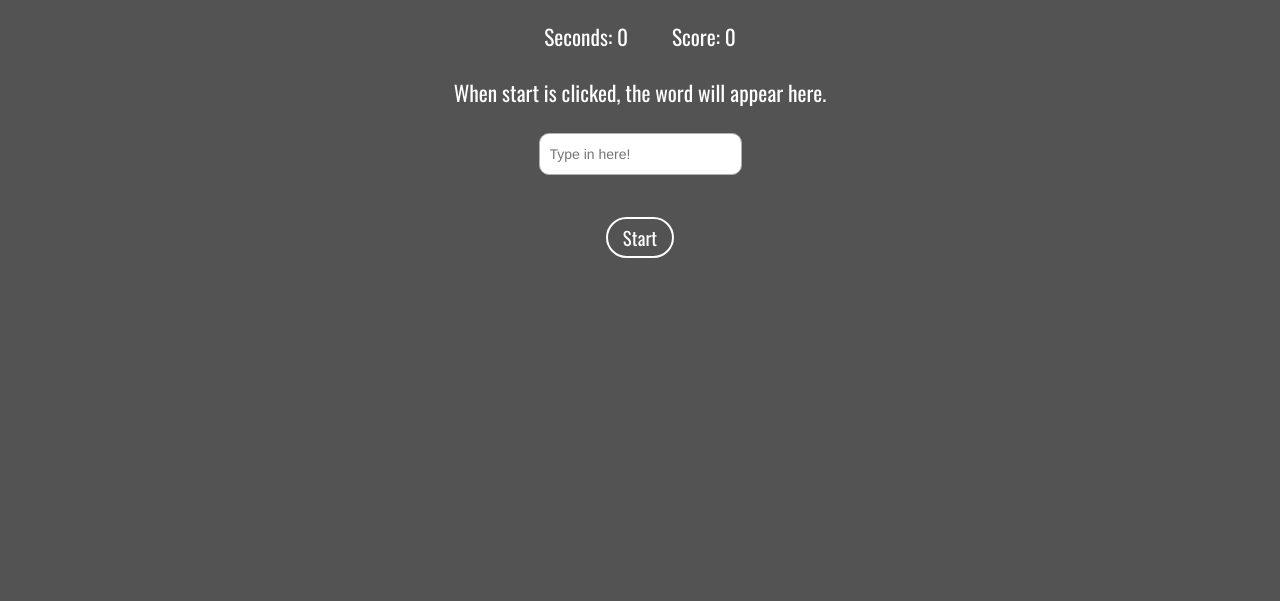
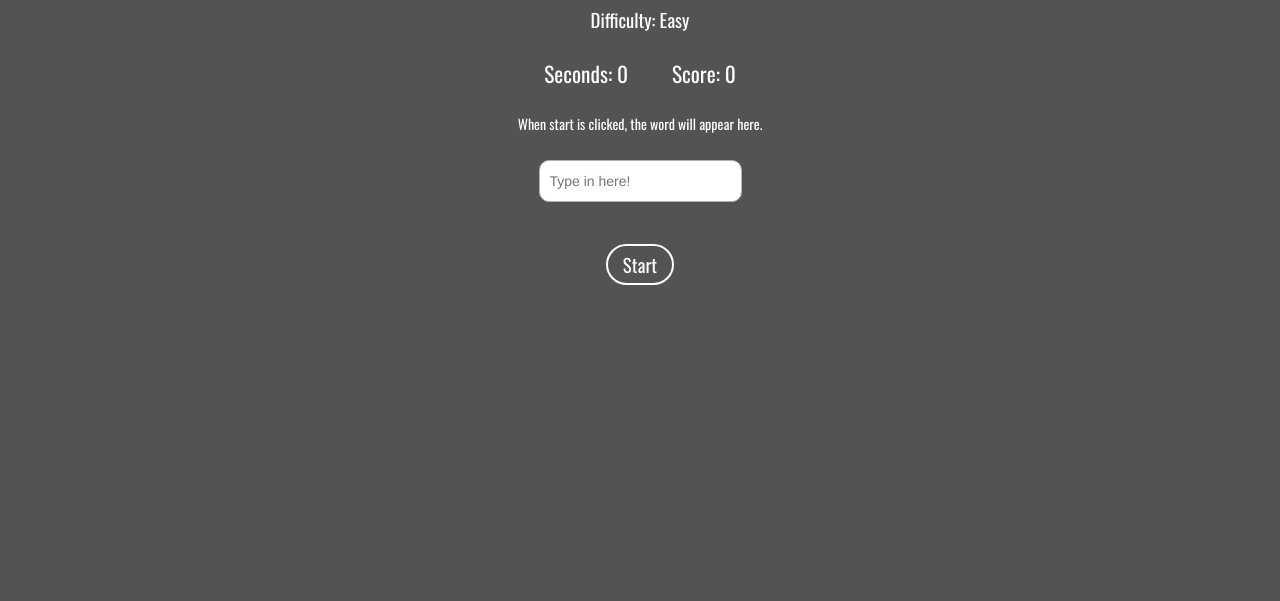
Before and after one commit to Code-Institute-Submissions/Type-Fast, a plain HTML site: page index.html in a window 1280 px wide. Shown: the part 199-800 px from the top of the page. Drawn offline with nearby package versions, Linux system fonts and the light colour scheme.

Commit message:
Added Difficulty and styled

```diff
--- a/assets/styles/main.css
+++ b/assets/styles/main.css
@@ -60,11 +60,20 @@
     color: #fff;
 }
 
+.difficulty {
+    margin: 10px;
+    cursor: pointer
+}
+
+.difficulty p, .difficulty p span {
+    font-size: 14pt;
+}
+
 .user-score-timer {
     margin: 25px;
 }
 
-.user-score-timer p, span {
+.user-score-timer p, .user-score-timer p span {
     font-size: 16pt;
 }
 
--- a/index.html
+++ b/index.html
@@ -50,6 +50,11 @@
                     <p>Don't let the timer run out!</p>
                 </div>
 
+                <!--Difficulty Change-->
+                <div class="center-content difficulty">
+                    <p>Difficulty: <span id="difficulty-changer">Easy</span></p>
+                </div>
+
                 <!--Seconds and Score-->
                 <div class="center-content user-score-timer">
                     <p class="inline-block timer-count">Seconds: <span id="timer-sec">0</span></p>
```
